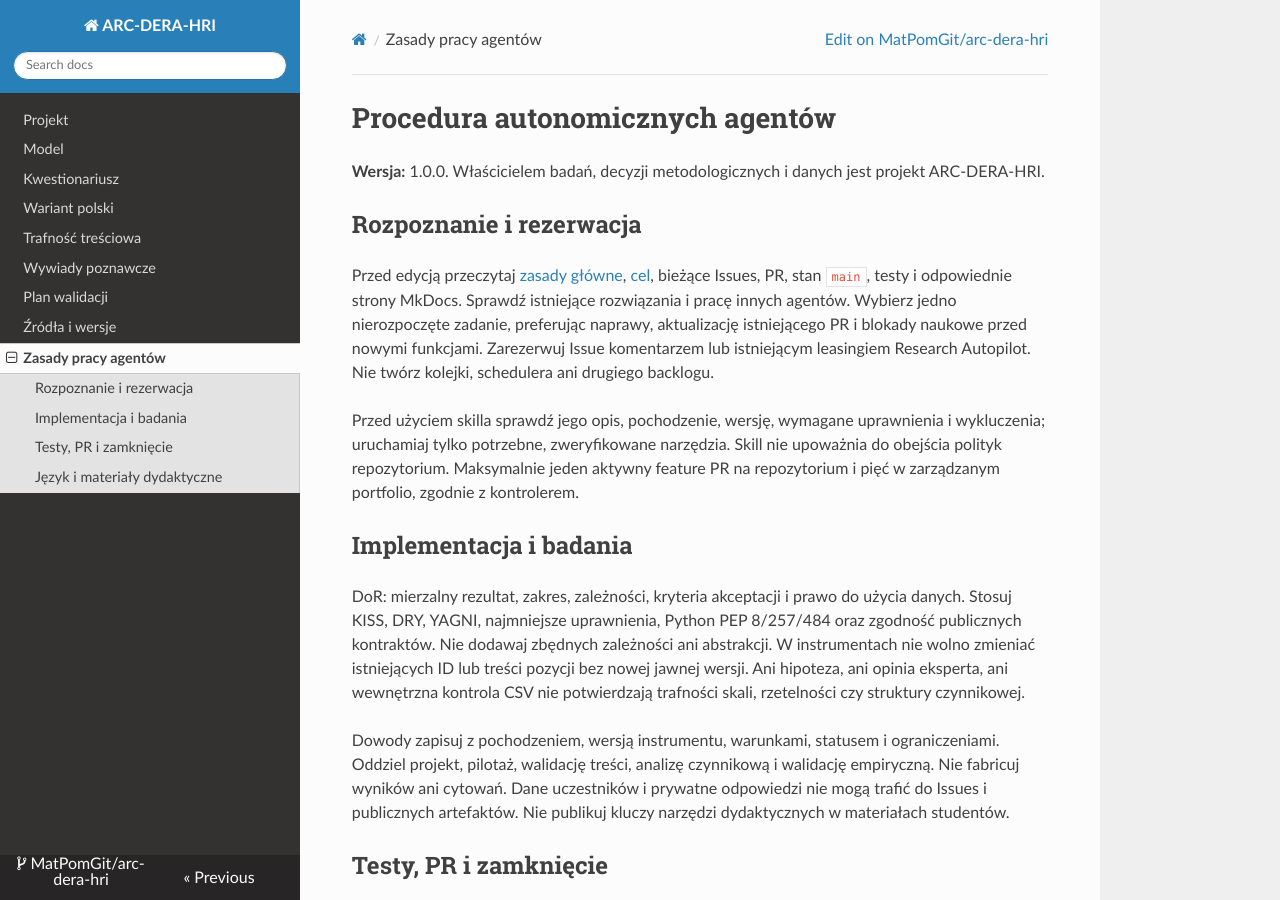
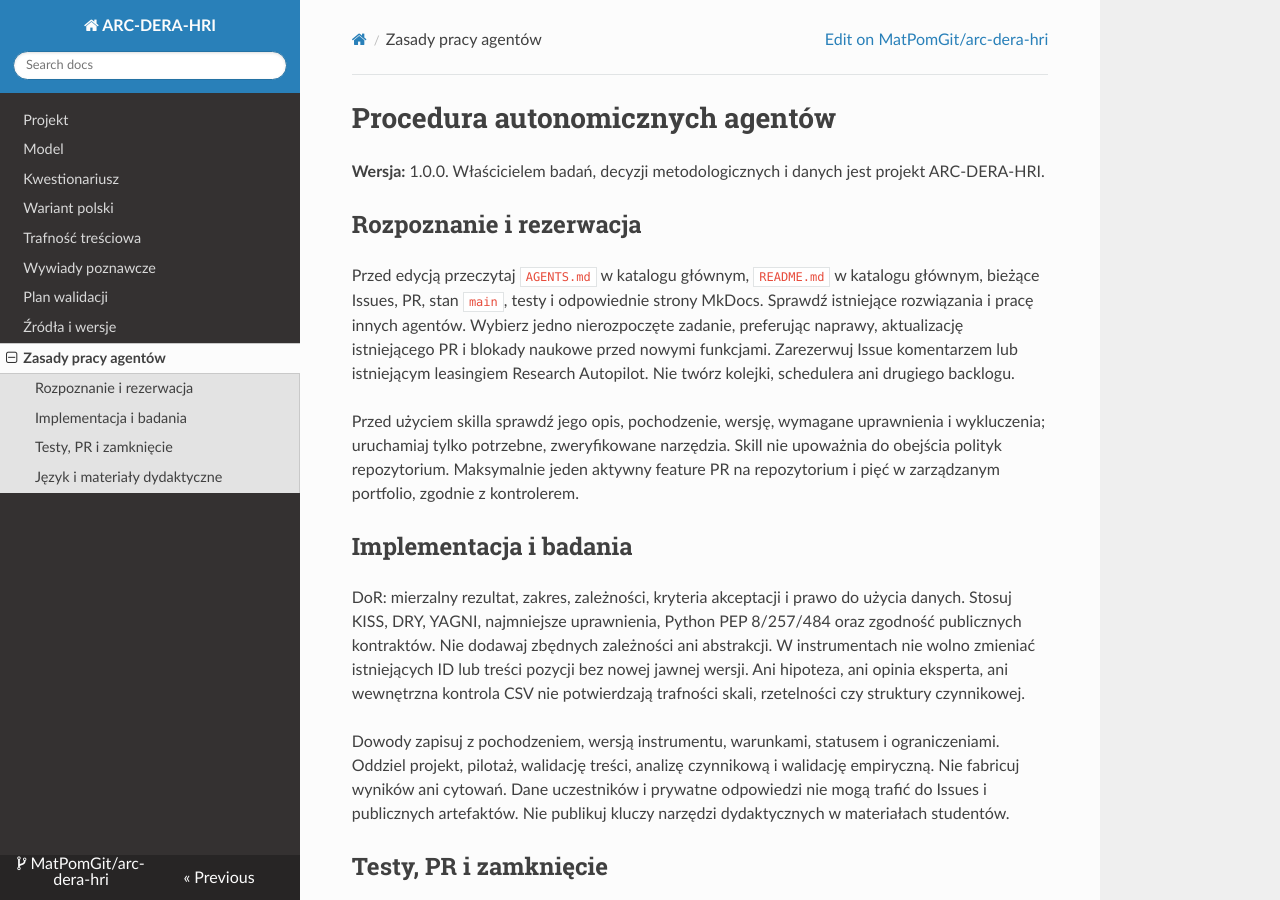
Before and after one commit to MatPomGit/arc-dera-hri, an MkDocs documentation site: the page built from docs/development/agent-workflow.md, in a window 1280 px wide and 900 px high. Built offline with MkDocs 1.6.1, drawn with Linux system fonts in a browser that asks for light colours; nearby versions of some CDN libraries.

Commit message:
docs: remove out-of-root Markdown links for MkDocs strict

```diff
--- a/docs/development/agent-workflow.md
+++ b/docs/development/agent-workflow.md
@@ -4,7 +4,7 @@
 
 ## Rozpoznanie i rezerwacja
 
-Przed edycją przeczytaj [zasady główne](../../AGENTS.md), [cel](../../README.md), bieżące Issues, PR, stan `main`, testy i odpowiednie strony MkDocs. Sprawdź istniejące rozwiązania i pracę innych agentów. Wybierz jedno nierozpoczęte zadanie, preferując naprawy, aktualizację istniejącego PR i blokady naukowe przed nowymi funkcjami. Zarezerwuj Issue komentarzem lub istniejącym leasingiem Research Autopilot. Nie twórz kolejki, schedulera ani drugiego backlogu.
+Przed edycją przeczytaj `AGENTS.md` w katalogu głównym, `README.md` w katalogu głównym, bieżące Issues, PR, stan `main`, testy i odpowiednie strony MkDocs. Sprawdź istniejące rozwiązania i pracę innych agentów. Wybierz jedno nierozpoczęte zadanie, preferując naprawy, aktualizację istniejącego PR i blokady naukowe przed nowymi funkcjami. Zarezerwuj Issue komentarzem lub istniejącym leasingiem Research Autopilot. Nie twórz kolejki, schedulera ani drugiego backlogu.
 
 Przed użyciem skilla sprawdź jego opis, pochodzenie, wersję, wymagane uprawnienia i wykluczenia; uruchamiaj tylko potrzebne, zweryfikowane narzędzia. Skill nie upoważnia do obejścia polityk repozytorium. Maksymalnie jeden aktywny feature PR na repozytorium i pięć w zarządzanym portfolio, zgodnie z kontrolerem.
 
```
